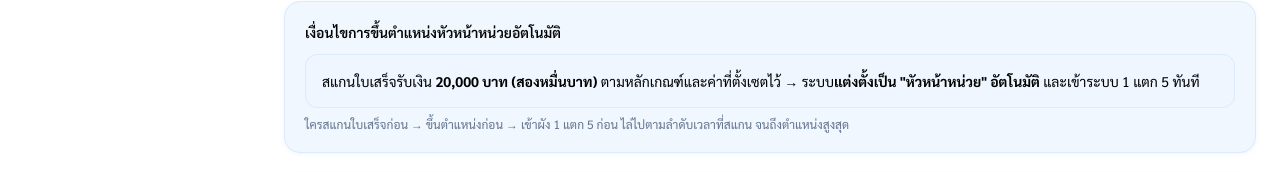
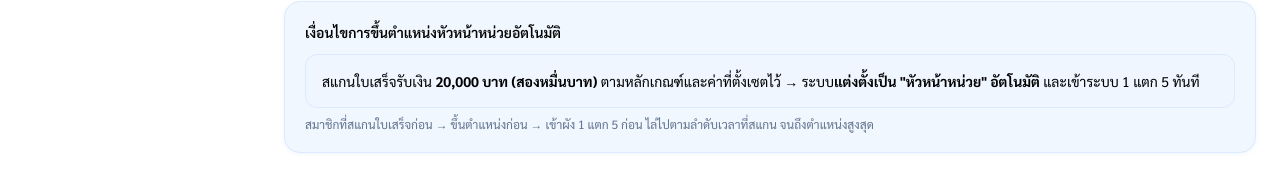
Before and after one commit to AINetworkOS98/ai-insurance-network-tree, a Next.js app: page /network/1x5-rules in a window 1280 px wide. Shown: the part 544-716 px from the top of the page. Built offline with nearby package versions, Linux system fonts and the light colour scheme; no server answers.

Commit message:
wording: ใคร -> สมาชิกที่ in 1x5-rules

```diff
--- a/src/app/network/1x5-rules/page.tsx
+++ b/src/app/network/1x5-rules/page.tsx
@@ -8,7 +8,7 @@ export default function OneBreakFiveRulesPage(){
     { icon:'📋', title:'1. สมัครสมาชิก (ได้รหัสก่อน)', body:'สมาชิกทั่วไป / ผู้สนใจ สมัครผ่านหน้า register หรือเข้าสู่ระบบด้วย Google/GitHub/TikTok → ระบบออกรหัสสมาชิก (M-XXXXXX) และรหัสแนะนำ (R-XXXXXX) ให้อัตโนมัติ' },
     { icon:'🧾', title:'2. สแกนใบเสร็จรับเงิน 20,000 บาท', body:'สแกน/อัปโหลดใบเสร็จรับเงินจริงยอด 20,000 บาท (สองหมื่นบาท) ตามค่าที่ตั้งไว้ในระบบ → ระบบตรวจ OCR + รับรองยอด แล้วบันทึกผลงานอัตโนมัติ' },
     { icon:'👑', title:'3. แต่งตั้ง "หัวหน้าหน่วย" อัตโนมัติ', body:'เมื่อยอดใบเสร็จ 20,000 บาทผ่านการรับรอง → ระบบเลื่อนระดับเป็น "หัวหน้าหน่วย" ให้ทันที และเข้าระบบผัง 1 แตก 5 อัตโนมัติ' },
-    { icon:'🌐', title:'4. จัดวาง 1 แตก 5 ตามลำดับเวลา', body:'ใครสแกนใบเสร็จก่อน → ขึ้นตำแหน่งก่อน → เข้าผัง 1 แตก 5 ก่อน (first-come-first-served) ไล่ไปจนถึงตำแหน่งสูงสุด (ผู้จัดการภาค)' },
+    { icon:'🌐', title:'4. จัดวาง 1 แตก 5 ตามลำดับเวลา', body:'สมาชิกที่สแกนใบเสร็จก่อน → ขึ้นตำแหน่งก่อน → เข้าผัง 1 แตก 5 ก่อน (first-come-first-served) ไล่ไปจนถึงตำแหน่งสูงสุด (ผู้จัดการภาค)' },
   ];
   const waitRules = [
     'สมาชิกทั่วไปที่มีรหัสแล้ว แต่ยังไม่มียอดขายตามใบเสร็จรับเงิน → ยังไม่เข้าระบบ 1 แตก 5',
@@ -56,7 +56,7 @@ export default function OneBreakFiveRulesPage(){
               สแกนใบเสร็จรับเงิน <b>20,000 บาท (สองหมื่นบาท)</b> ตามหลักเกณฑ์และค่าที่ตั้งเซตไว้
               → ระบบ<b>แต่งตั้งเป็น "หัวหน้าหน่วย" อัตโนมัติ</b> และเข้าระบบ 1 แตก 5 ทันที
             </div>
-            <div className="mt-2 text-xs text-slate-500">ใครสแกนใบเสร็จก่อน → ขึ้นตำแหน่งก่อน → เข้าผัง 1 แตก 5 ก่อน ไล่ไปตามลำดับเวลาที่สแกน จนถึงตำแหน่งสูงสุด</div>
+            <div className="mt-2 text-xs text-slate-500">สมาชิกที่สแกนใบเสร็จก่อน → ขึ้นตำแหน่งก่อน → เข้าผัง 1 แตก 5 ก่อน ไล่ไปตามลำดับเวลาที่สแกน จนถึงตำแหน่งสูงสุด</div>
           </div>
 
           {/* ผู้ที่ต้องรอ */}
```
